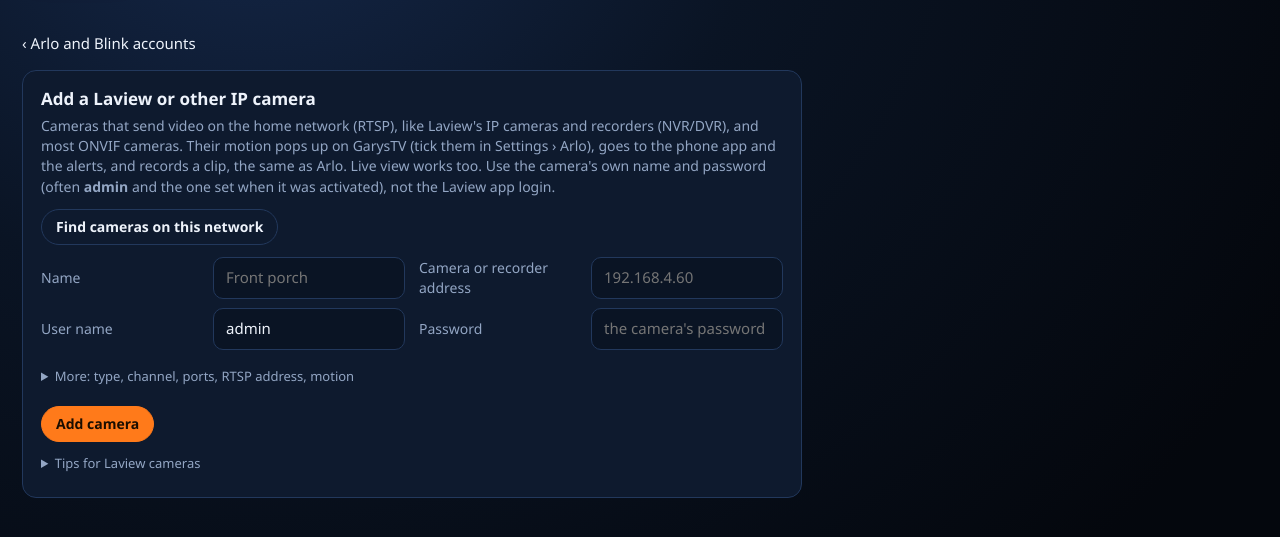
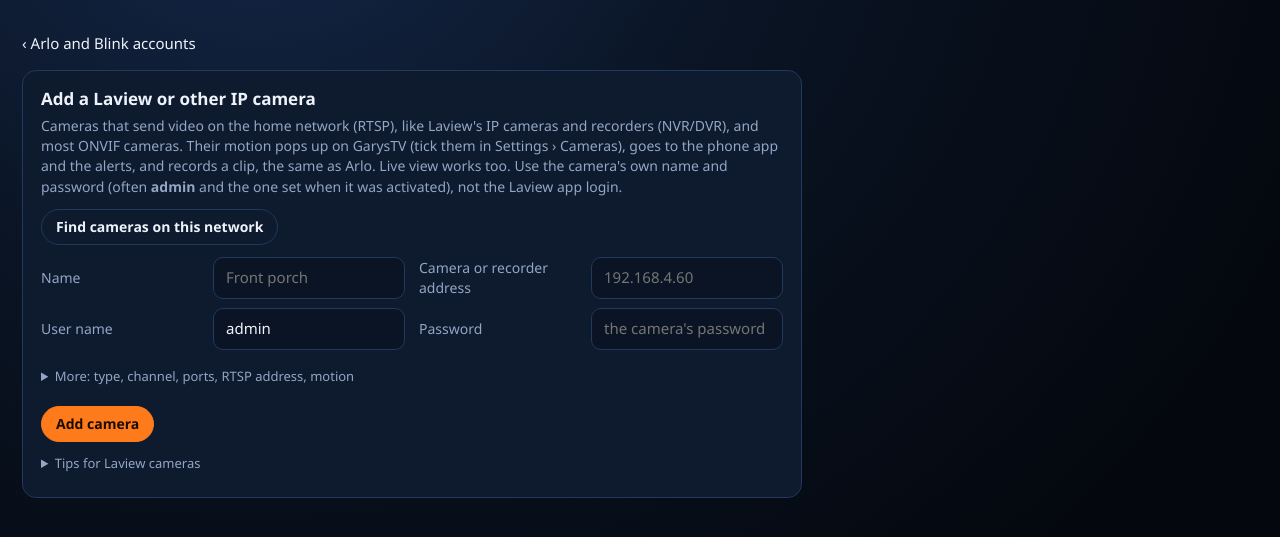
Before and after one commit to userxx09-afk/Arlo, a Python web app: template server/app/templates/ipcams.html in a window 1280 px wide. Shown: the part 61-598 px from the top of the page. Run offline with Jinja, Linux system fonts and the light colour scheme; the template is opened without the code that fills it, so the values that code supplies are empty.

Commit message:
GarysTV's camera settings are called Settings > Cameras now
Co-Authored-By: Claude Opus 5.5 <noreply@anthropic.com>

```diff
--- a/server/app/blink.py
+++ b/server/app/blink.py
@@ -7,7 +7,7 @@ USB drive in a Sync Module 2 (no plan needed). So when BCN hears about motion th
 
   1. the clip is downloaded and saved with the Arlo clips (Recordings, the GarysTV Arlo screen)
   2. GarysTV gets the same motion event as for an Arlo camera, pointing at that clip, so it pops
-     up in the corner of the TV (if the camera is ticked in GarysTV's Settings > Arlo)
+     up in the corner of the TV (if the camera is ticked in GarysTV's Settings > Cameras)
   3. the phone app and the alerts (texts, ntfy, ...) go out as for Arlo
 If the clip can't be downloaded, the pop-up shows the camera's motion picture instead.
 
--- a/server/app/garystv.py
+++ b/server/app/garystv.py
@@ -1,6 +1,6 @@
 """Tells GarysTV (the TV/DVR app) when a motion clip starts, so it can pop the clip up on the TV.
 
-A GarysTV with Arlo turned on (its Settings > Arlo) signs itself up here every few minutes
+A GarysTV with Arlo turned on (its Settings > Cameras) signs itself up here every few minutes
 (POST /api/subscribe). Sign-ups nobody renews for 30 minutes are dropped, so a GarysTV
 that was switched off or had Arlo turned off stops getting calls.
 """
--- a/server/app/templates/connect.html
+++ b/server/app/templates/connect.html
@@ -109,7 +109,7 @@
     <div class="field"><label>Password</label><input type="password" name="password" autocomplete="current-password" required></div>
     <div class="actions"><button class="primary">{{ 'Add account' if blink_accounts else 'Sign in to Blink' }}</button></div>
   </form>
-  <p class="muted" style="margin-top:12px">In GarysTV, tick the Blink cameras under Settings &gt; Arlo, same as the Arlo ones.</p>
+  <p class="muted" style="margin-top:12px">In GarysTV, tick the Blink cameras under Settings &gt; Cameras, same as the Arlo ones.</p>
   {% endif %}
 </section>
 <h2 id="ip" style="margin:26px 0 10px;font-size:19px">Laview and other IP cameras</h2>
--- a/server/app/templates/ipcams.html
+++ b/server/app/templates/ipcams.html
@@ -95,7 +95,7 @@
 <section class="panel">
   <h2>Add a Laview or other IP camera</h2>
   <p>Cameras that send video on the home network (RTSP), like Laview's IP cameras and recorders (NVR/DVR), and most
-     ONVIF cameras. Their motion pops up on GarysTV (tick them in Settings › Arlo), goes to the phone app and the alerts,
+     ONVIF cameras. Their motion pops up on GarysTV (tick them in Settings › Cameras), goes to the phone app and the alerts,
      and records a clip, the same as Arlo. Live view works too.
      Use the camera's own name and password (often <b>admin</b> and the one set when it was activated), not the Laview app login.</p>
   <div class="actions" style="margin:8px 0 12px"><button type="button" id="find">Find cameras on this network</button></div>
--- a/server/app/web.py
+++ b/server/app/web.py
@@ -144,7 +144,7 @@ def cameras_json():
 @app.get("/api/cameras")
 @_auth
 def api_cameras():
-    """The cameras, for GarysTV's Settings > Arlo."""
+    """The cameras, for GarysTV's Settings > Cameras."""
     s = recorder.status if recorder else {}
     cams = recorder.cameras_view() if recorder else []
     return jsonify({"connected": bool(s.get("connected")), "modes": recorder.modes() if recorder else {},
```
Also changed, not shown: README.md.
